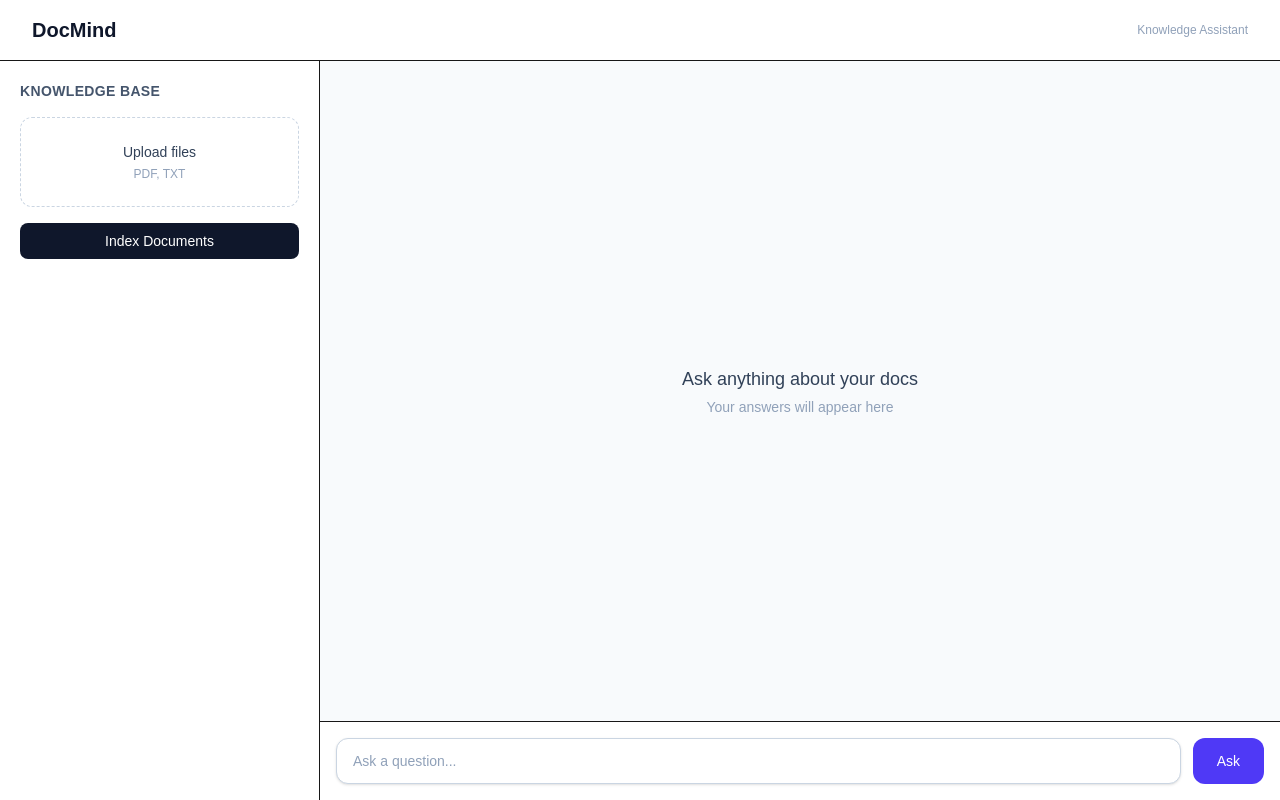
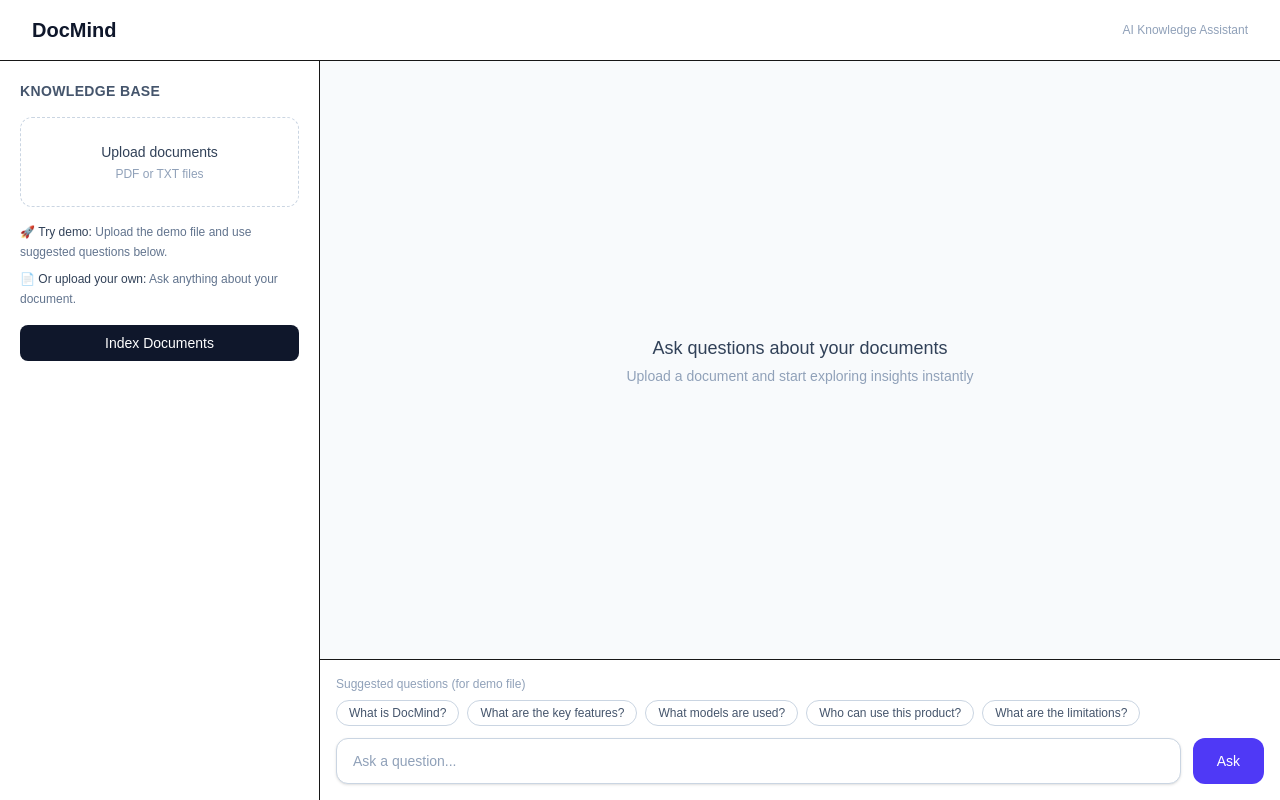
Before and after one commit to harshinimangaleshkar-coder/Docmind, a Next.js app: page / in a window 1280 px wide. Built offline with nearby package versions, Linux system fonts and the light colour scheme.

Commit message:
Update page.tsx

```diff
--- a/app/page.tsx
+++ b/app/page.tsx
@@ -46,6 +46,14 @@ export default function Home() {
     setLoading(false);
   };
 
+  const suggestedQuestions = [
+    "What is DocMind?",
+    "What are the key features?",
+    "What models are used?",
+    "Who can use this product?",
+    "What are the limitations?",
+  ];
+
   return (
     <main className="h-screen bg-slate-50 flex flex-col">
 
@@ -55,7 +63,7 @@ export default function Home() {
           DocMind
         </h1>
         <span className="text-xs text-slate-400">
-          Knowledge Assistant
+          AI Knowledge Assistant
         </span>
       </div>
 
@@ -72,10 +80,10 @@ export default function Home() {
           {/* Upload */}
           <label className="flex flex-col items-center justify-center border border-dashed border-slate-300 rounded-xl p-6 cursor-pointer hover:bg-slate-50 transition">
             <p className="text-sm font-medium text-slate-700">
-              Upload files
+              Upload documents
             </p>
             <p className="text-xs text-slate-400 mt-1">
-              PDF, TXT
+              PDF or TXT files
             </p>
 
             <input
@@ -87,6 +95,16 @@ export default function Home() {
               }
             />
           </label>
+
+          {/* Demo vs Custom Guidance */}
+          <div className="mt-4 text-xs text-slate-500 leading-relaxed">
+            <p className="mb-2">
+              🚀 <span className="font-medium text-slate-700">Try demo:</span> Upload the demo file and use suggested questions below.
+            </p>
+            <p>
+              📄 <span className="font-medium text-slate-700">Or upload your own:</span> Ask anything about your document.
+            </p>
+          </div>
 
           {/* Selected Files */}
           {files.length > 0 && (
@@ -135,10 +153,10 @@ export default function Home() {
               <div className="h-full flex items-center justify-center text-center">
                 <div>
                   <h3 className="text-lg font-medium text-slate-700">
-                    Ask anything about your docs
+                    Ask questions about your documents
                   </h3>
                   <p className="text-sm text-slate-400 mt-1">
-                    Your answers will appear here
+                    Upload a document and start exploring insights instantly
                   </p>
                 </div>
               </div>
@@ -153,9 +171,28 @@ export default function Home() {
             )}
           </div>
 
-          {/* INPUT */}
-          <div className="border-t bg-white p-4 flex gap-3">
+          {/* INPUT + SUGGESTED */}
+          <div className="border-t bg-white p-4">
 
+            {/* Suggested Questions */}
+            <p className="text-xs text-slate-400 mb-2">
+              Suggested questions (for demo file)
+            </p>
+
+            <div className="mb-3 flex flex-wrap gap-2">
+              {suggestedQuestions.map((q) => (
+                <button
+                  key={q}
+                  onClick={() => setQuestion(q)}
+                  className="text-xs px-3 py-1 rounded-full border border-slate-300 text-slate-600 hover:bg-slate-100 transition"
+                >
+                  {q}
+                </button>
+              ))}
+            </div>
+
+            {/* Input */}
+            <div className="flex gap-3">
               <input
                 className="flex-1 bg-white border border-slate-300 rounded-xl px-4 py-3 text-sm text-slate-900 placeholder:text-slate-400 shadow-sm focus:outline-none focus:ring-2 focus:ring-indigo-500"
                 placeholder="Ask a question..."
@@ -169,6 +206,7 @@ export default function Home() {
               >
                 Ask
               </button>
+            </div>
 
           </div>
 
```
Lines whose indentation alone changed are shown as unchanged.
